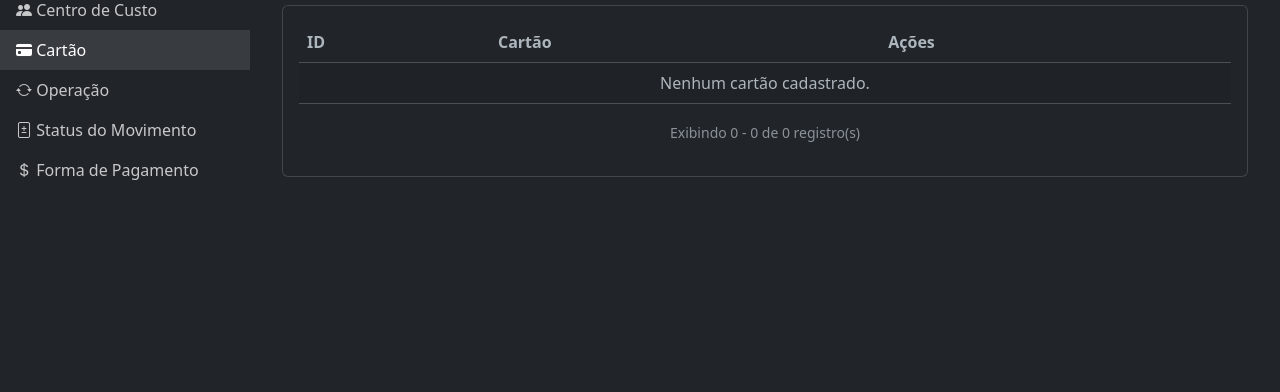
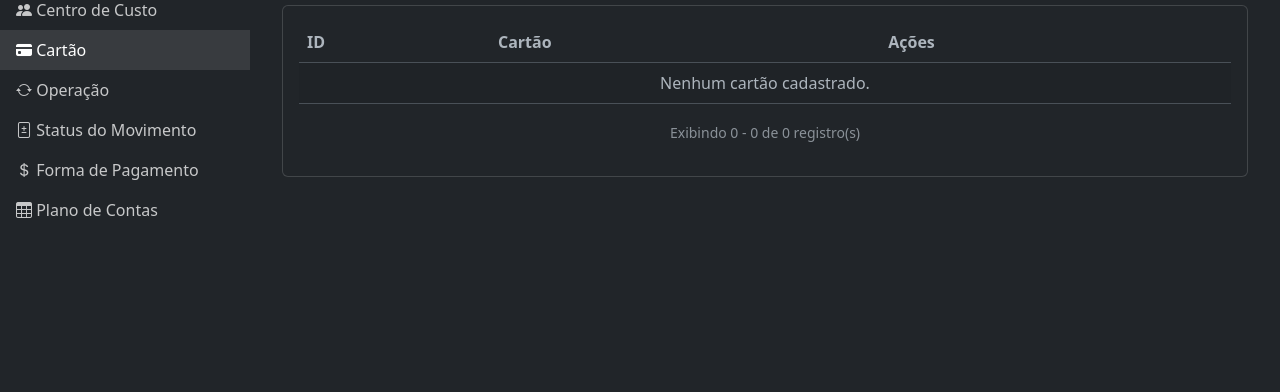
Before and after one commit to mateusdev08/sgf, a Django app: page /cartao/ in a window 1280 px wide. Shown: the part 201-593 px from the top of the page. Run offline with Django 5.2, Linux system fonts and the light colour scheme; data that the repository does not hold is empty; parts of the project's set-up code (start-up, migrations or seed data) failed here and were passed over.

Commit message:
Adicionando o Plano de Contas na Sidebar

```diff
--- a/templates/base.html
+++ b/templates/base.html
@@ -177,6 +177,11 @@
                         <i class="bi bi-currency-dollar"></i> Forma de Pagamento
                     </a>
                 </li>
+                <li class="nav-item">
+                    <a class="nav-link {% if '/plano-contas/' in request.path %}active{% endif %}" href="{% url 'plano_contas:list' %}">
+                        <i class="bi bi-table"></i> Plano de Contas
+                    </a>
+                </li>
                 <!-- Adicione mais links do menu conforme necessário -->
             </ul>
         </div>
```
